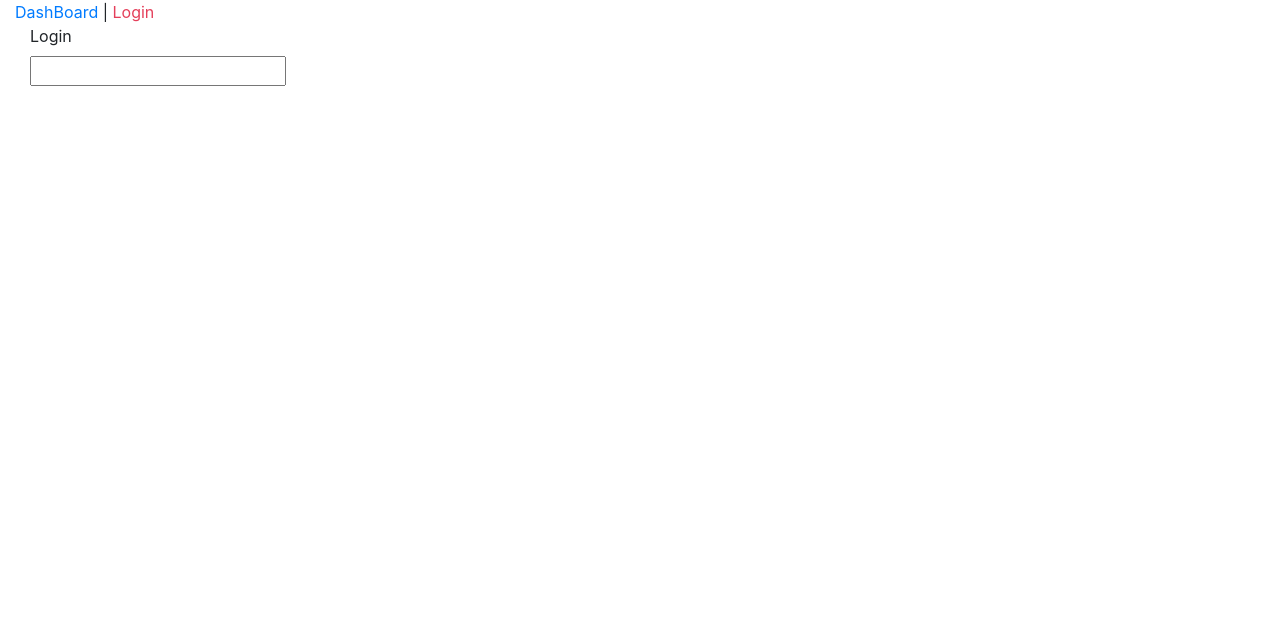
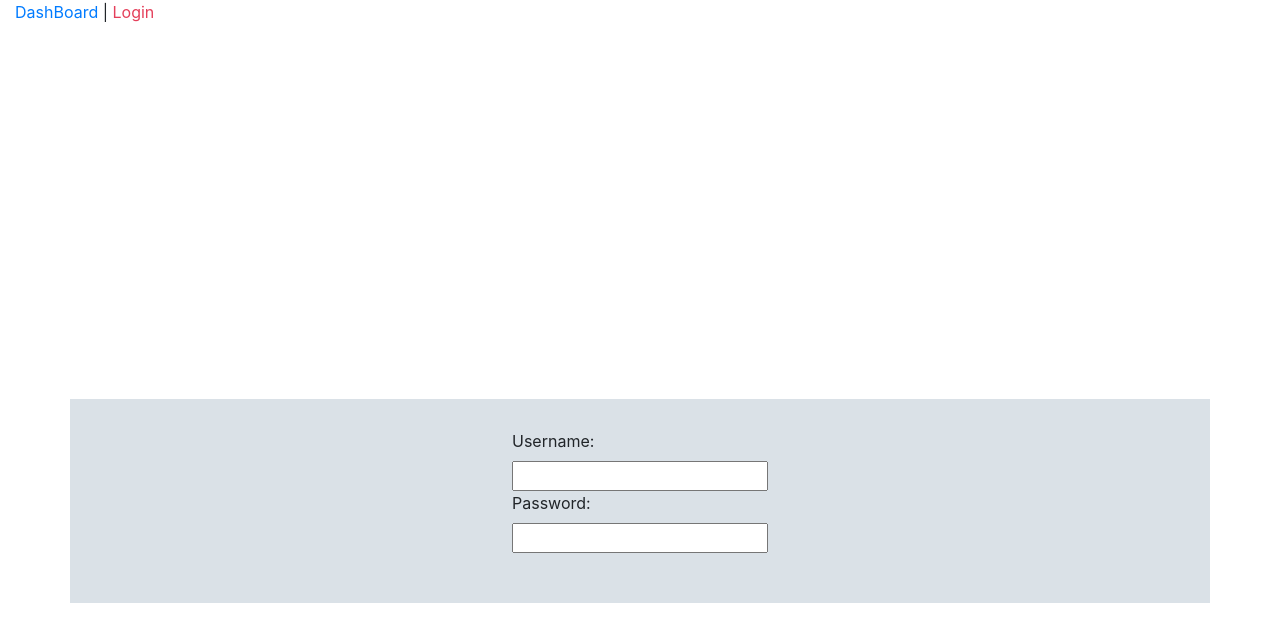
Before and after one commit to JimHotchkiss/lead-tracker-client, a React (Create React App) app: page /login in a window 1280 px wide. Shown: the top 642 px of the page. Built offline with nearby package versions, Linux system fonts and the light colour scheme.

Commit message:
Make the input component a functional component, made it a controled component, and added some basic styling.

```diff
--- a/src/components/login/Login.js
+++ b/src/components/login/Login.js
@@ -1,15 +1,35 @@
 import React, { useState } from "react";
+import "./login.css";
 
 const Login = () => {
-  const [value, setValue] = useState("");
+  const [userName, setUserName] = useState("");
+  const [password, setPassword] = useState("");
+
+  const handleUserNameChange = (e) => {
+    setUserName(e.target.value);
+  };
+
+  const handlePasswordChange = (e) => {
+    setPassword(e.target.value);
+  };
   return (
-    <div className='container-fluid'>
+    <div className='container'>
       <form>
-        <div>
-          <label>Login</label>
+        <div className='userName-label'>
+          <label>Username:</label>
         </div>
-        <input placeholder='' />
+        <div className='userName-input'>
+          <input type='text' onChange={handleUserNameChange} />
+        </div>
+        <div className='password-label'>
+          <label>Password:</label>
+        </div>
+        <div className='password-input'>
+          <input type='password' onChange={handlePasswordChange} />
+        </div>
       </form>
+      {userName}
+      {password}
     </div>
   );
 };
--- /dev/null
+++ b/src/components/login/login.css
@@ -0,0 +1,16 @@
+form {
+}
+
+.container {
+  display: flex;
+  flex-direction: column;
+  align-items: center;
+  justify-content: center;
+  margin: 30% auto;
+  padding-top: 30px;
+  background-color: #dae1e7;
+}
+
+.container .password-input {
+  padding-bottom: 50px;
+}
```
